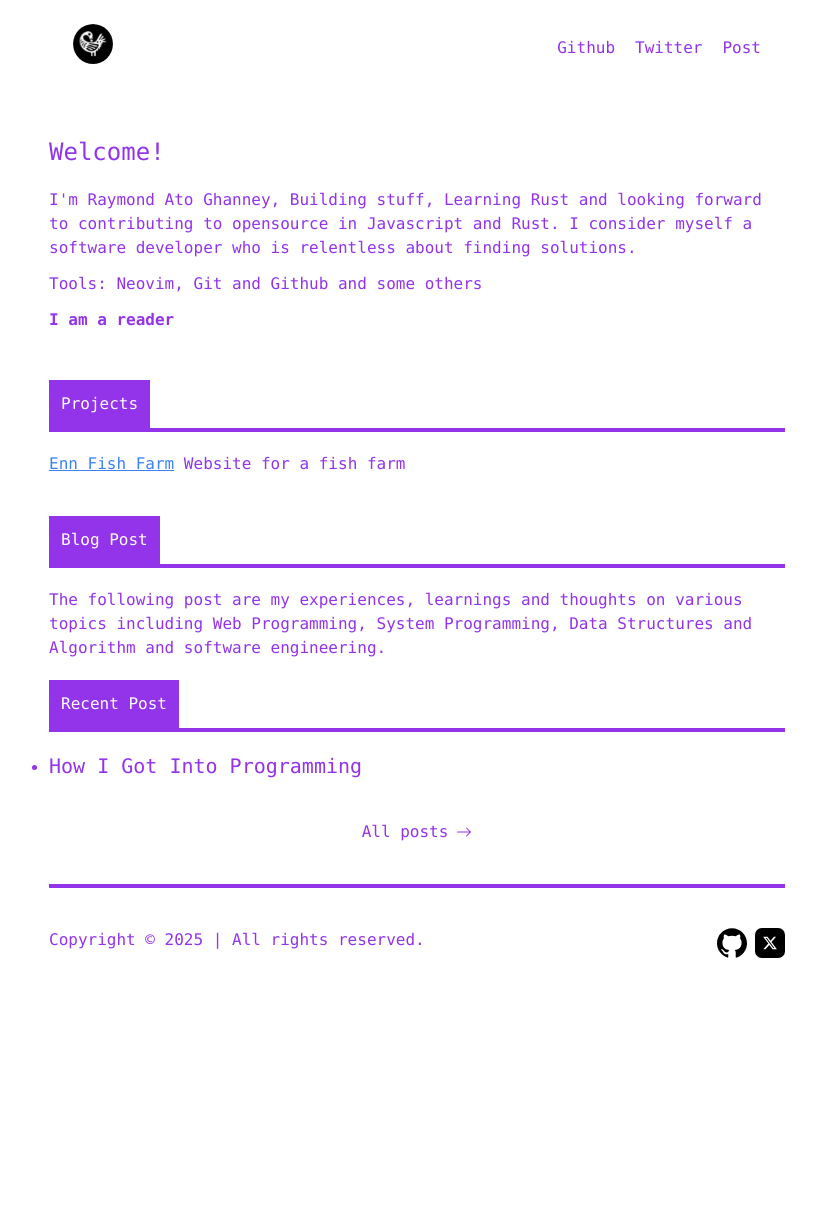
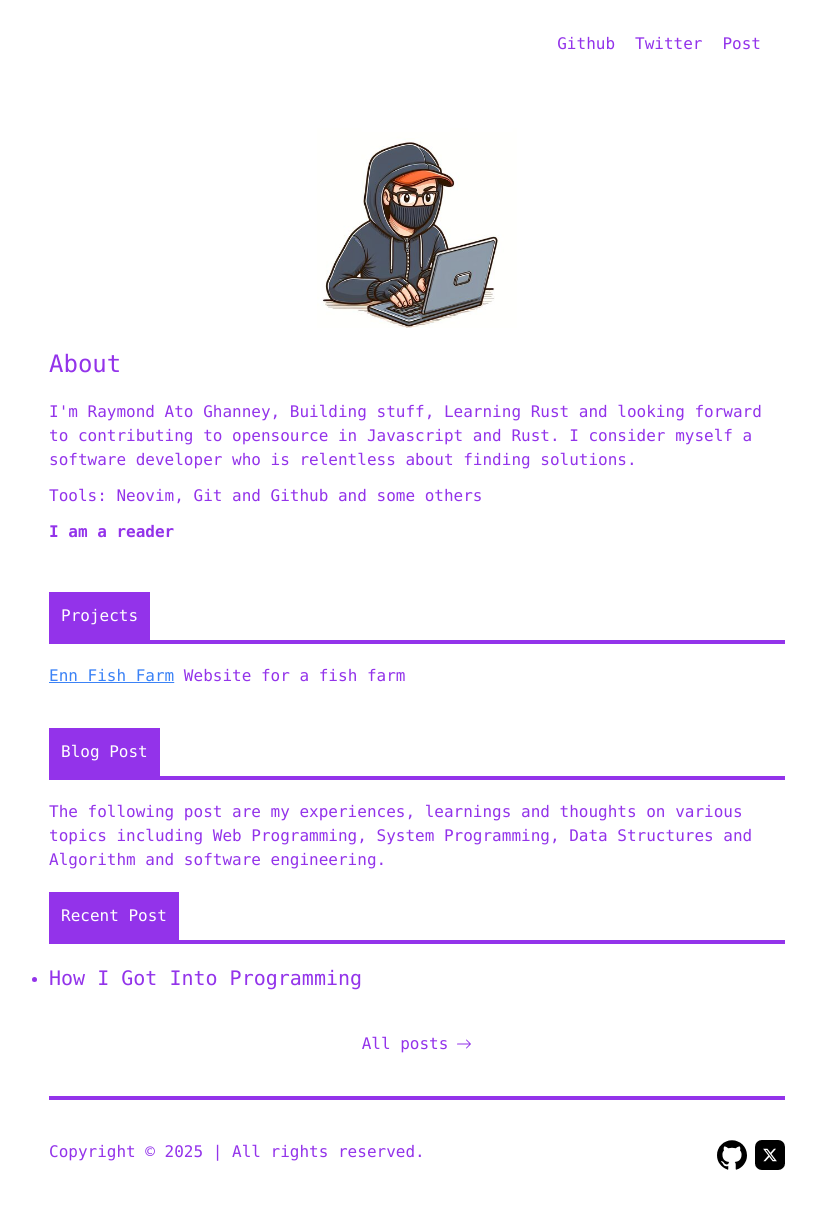
Before and after one commit to at-o/at-o.github.io, a Jekyll site: the page built from index.html, in a window 1280 px wide. Shown: the whole page, without its empty margins (223-1039 px from the left). Built offline with Jekyll 4.4.1, drawn with Linux system fonts in a browser that asks for light colours; nearby versions of some CDN libraries; before the commit the page ends 998 px from its top, so only the background shows below that.

Commit message:
profile updated

```diff
--- a/index.html
+++ b/index.html
@@ -4,17 +4,7 @@ title: "Home Page"
 ---
 
 <main class="mx-auto max-w-3xl px-4 text-zinc-900 font-mono">
-    <nav class="items-center p-6 text-purple-600 md:flex md:justify-between md:mb-12">
-        <div class="">
-            <a href="/" class="flex">
-                <img
-                    src="assets/sankofa.svg"
-                    alt="logo"
-                    width="40"
-                    height="33"
-                />
-            </a>
-        </div>
+    <nav class="items-center p-6 text-purple-600 md:flex md:justify-end md:mb-12">
 
         <div class="flex space-x-5 justify-center mt-5 md:mt-2">
             <a href="https://github.com/at-o">Github</a>
@@ -23,8 +13,20 @@ title: "Home Page"
         </div>
     </nav>
 
+    <div class="justify-center mx-auto">
+        <a href="/" class="flex">
+            <img
+                class="mx-auto"
+                src="assets/hac.jpg"
+                alt="logo"
+                width="200"
+                height="130"
+            />
+        </a>
+    </div>
+
     <section class="mb-12 text-purple-600">
-        <h1 class="text-2xl my-5">Welcome!</h1>
+        <h1 class="text-2xl my-5">About</h1>
         <p class="">
             I'm Raymond Ato Ghanney, Building stuff, Learning Rust and looking forward to contributing to
             opensource in Javascript and Rust. I consider myself a software
```
Also changed, not shown: assets/hac.jpg (added).
